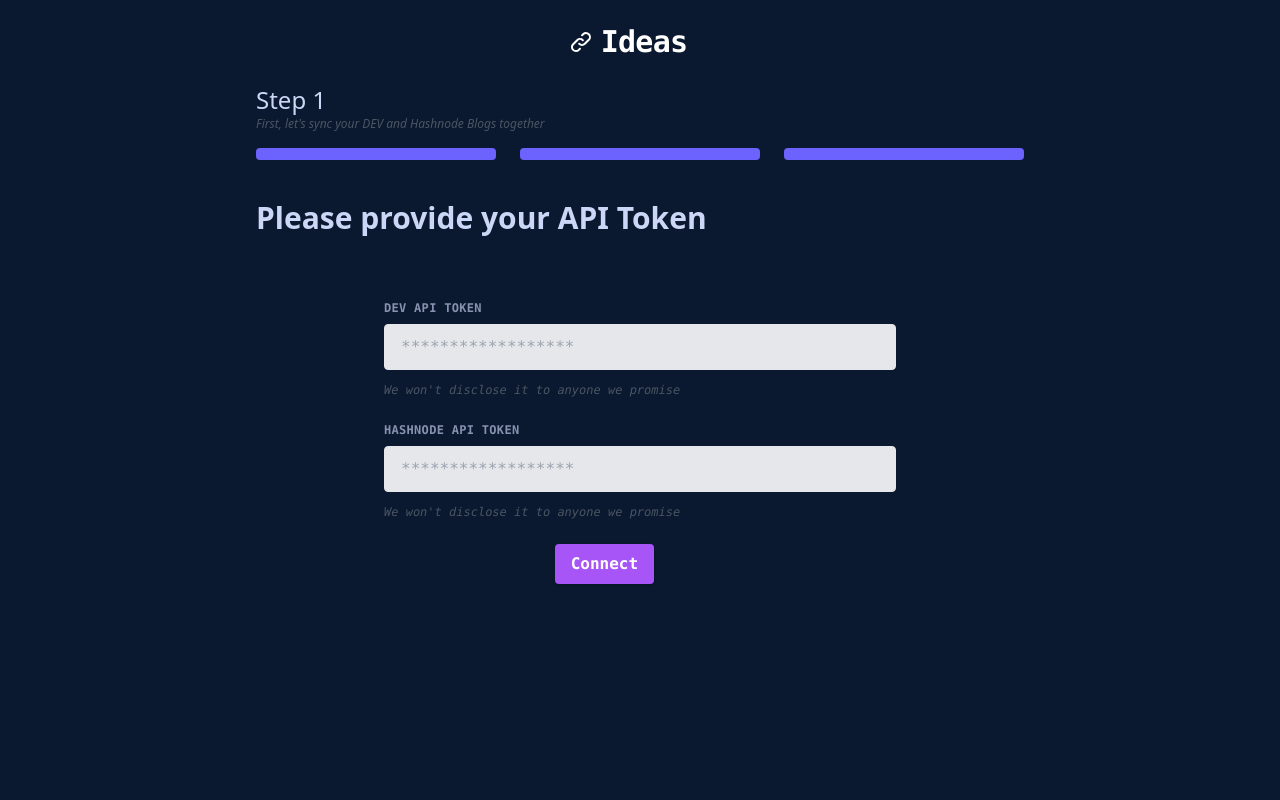
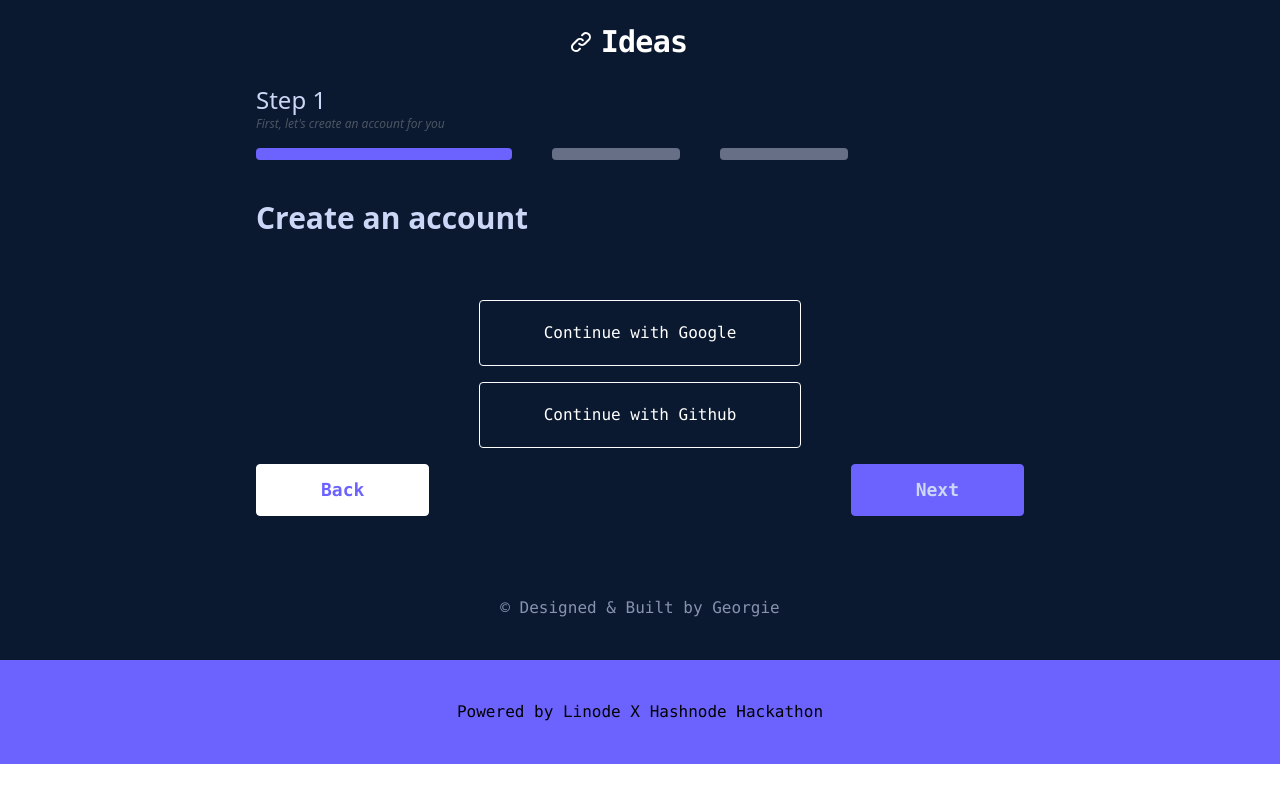
Before and after one commit to Mr-Georgie/ideas, a React (Create React App) app: page /onboard in a window 1280 px wide. Shown: the top 800 px of the page. Built offline with nearby package versions, Linux system fonts and the light colour scheme.

Commit message:
working on onboarding step 2

```diff
--- a/src/components/Home.js
+++ b/src/components/Home.js
@@ -1,12 +1,12 @@
 import React from "react";
 import HeroSection from "./HomeComp/HeroSection";
-import CoreFeatures from "./HomeComp/CoreFeatures";
+import About from "./HomeComp/About";
 
 export default function Home() {
   return (
     <div className="flex flex-col items-center mx-16 sm:mx-36 md:mx-10 lg:mx-40 xl:mx-64">
       <HeroSection />
-      <CoreFeatures />
+      <About />
     </div>
   );
 }
--- a/src/components/HomeComp/HeroSection.js
+++ b/src/components/HomeComp/HeroSection.js
@@ -9,18 +9,16 @@
 
       <div className="text-center">
         <p className="font-sans text-xl lg:text-3xl font-semibold text-[#CCD6F6]">
-          Write, publish and compare analytics for your articles on{" "}
-          <span className="text-custom-indigo">Hashnode</span> and{" "}
-          <span className="text-custom-indigo">DEV</span>
+          Share your crazy ideas and MVPs with like minded people
         </p>
       </div>
 
       <div className="my-8 font-mono">
         <a
-          href="#find-out-how"
+          href="#about"
           className="outline-btn inline-block text-xl px-4 py-2 leading-none "
         >
-          Find out how
+          How?
         </a>
       </div>
     </div>
--- a/src/components/Navbar.js
+++ b/src/components/Navbar.js
@@ -125,10 +125,10 @@
         >
           <div className="text-sm lg:flex-grow">
             <a
-              href="#find-out-how"
+              href="#about"
               className="block mt-4 lg:inline-block lg:mt-0 text-custom-indigo hover:text-white mr-4"
             >
-              Core Features
+              About
             </a>
             <a
               href="#responsive-header"
--- a/src/components/Onboard.js
+++ b/src/components/Onboard.js
@@ -1,26 +1,101 @@
-import React from "react";
+import React, { useState } from "react";
 import Step1 from "./OnboardingComp/Step1";
+import Step2 from "./OnboardingComp/Step2";
+import Step3 from "./OnboardingComp/Step3";
 
 export default function Onboard() {
+  //
+  const navigation = ["Step 1", "Step 2", "Step 3"];
+
+  //
+  const [navIndex, setNavIndex] = React.useState(0);
+
+  //
+  const navHandler = (direction, index) => {
+    if (direction === "next") {
+      setNavIndex((currentIndex) => currentIndex + 1);
+    }
+    if (direction === "previous") {
+      setNavIndex((currentIndex) => currentIndex - 1);
+    }
+  };
+
   return (
-    <div className="h-screen mx-16 sm:mx-36 md:mx-10 lg:mx-40 xl:mx-64">
+    <div className="mx-16 sm:mx-36 md:mx-10 lg:mx-40 xl:mx-64">
       <div>
-        <span className="text-custom-white text-2xl">Step 1</span>
+        <span className="text-custom-white text-2xl">
+          {navigation[navIndex]}
+        </span>
       </div>
       <p class="text-gray-600 text-xs italic">
-        First, let's sync your DEV and Hashnode Blogs together
+        {/* Conditionally render the content for Step 1, 2, & 3 */}
+        {navigation[navIndex] === "Step 1" &&
+          "First, let's create an account for you"}
+
+        {navigation[navIndex] === "Step 2" && "Tell us a little about yourself"}
+
+        {navigation[navIndex] === "Step 3" &&
+          "You're all set. Create your first post now or Go see what others have posted"}
       </p>
-      <div className="flex gap-6 mt-4 mb-10">
-        <span className="h-3 w-64 bg-custom-indigo rounded"></span>
-        <span className="h-3 w-64 bg-custom-indigo rounded"></span>
-        <span className="h-3 w-64 bg-custom-indigo rounded"></span>
+      <div className="flex gap-10 mt-4 mb-10">
+        {/*  */}
+        <span
+          className={`h-3 rounded ${
+            navigation[navIndex] === "Step 1"
+              ? "w-64 bg-custom-indigo"
+              : "w-32 bg-[#dcdbf571]"
+          }`}
+        ></span>
+        {/*  */}
+        <span
+          className={`h-3 rounded ${
+            navigation[navIndex] === "Step 2"
+              ? "w-64 bg-custom-indigo"
+              : "w-32 bg-[#dcdbf571]"
+          }`}
+        ></span>
+        {/*  */}
+        <span
+          className={`h-3 rounded ${
+            navigation[navIndex] === "Step 3"
+              ? "w-64 bg-custom-indigo"
+              : "w-32 bg-[#dcdbf571]"
+          }`}
+        ></span>
       </div>
       <div className="mb-16">
         <span className="text-custom-white text-3xl font-bold">
-          Please provide your API Token
+          {navigation[navIndex] === "Step 1" && "Create an account"}
+          {navigation[navIndex] === "Step 2" && "Complete your profile"}
+          {navigation[navIndex] === "Step 3" && "You're all set!"}
         </span>
       </div>
-      <Step1 />
+
+      {navigation[navIndex] === "Step 1" && <Step1 />}
+      {navigation[navIndex] === "Step 2" && <Step2 />}
+      {navigation[navIndex] === "Step 3" && <Step3 />}
+
+      <div className="flex justify-between gap-10 mt-4 mb-10 font-mono">
+        <div>
+          <button
+            type="button"
+            onClick={() => navHandler("previous", navIndex)}
+            className="solid-white-btn inline-block text-lg font-bold px-16 py-4 leading-none"
+          >
+            Back
+          </button>
+        </div>
+
+        <div>
+          <button
+            type="button"
+            onClick={() => navHandler("next", navIndex)}
+            className="solid-indigo-btn inline-block text-lg font-bold px-16 py-4 leading-none"
+          >
+            Next
+          </button>
+        </div>
+      </div>
     </div>
   );
 }
--- a/src/components/OnboardingComp/Step1.js
+++ b/src/components/OnboardingComp/Step1.js
@@ -2,65 +2,17 @@
 
 export default function Step1() {
   return (
-    <div className="flex flex-col items-center">
-      <form class="w-full max-w-lg font-mono">
-        {/*  */}
-        <div class="-mx-3 mb-6">
-          <div class="w-full px-3">
-            <label
-              class="block uppercase tracking-wide text-custom-grey text-xs font-bold mb-2"
-              for="grid-password"
-            >
-              DEV API Token
-            </label>
-            <input
-              class="appearance-none block w-full bg-gray-200 text-gray-700 border border-gray-200 rounded py-3 px-4 mb-3
-                            leading-tight focus:outline-none focus:bg-white focus:border-gray-500"
-              id="grid-password"
-              type="password"
-              placeholder="******************"
-            />
-            <p class="text-gray-600 text-xs italic">
-              We won't disclose it to anyone we promise
-            </p>
-          </div>
-        </div>
-        {/*  */}
-        <div class="-mx-3 mb-6">
-          <div class="w-full px-3">
-            <label
-              class="block uppercase tracking-wide text-custom-grey text-xs font-bold mb-2"
-              for="grid-password"
-            >
-              HASHNODE API Token
-            </label>
-            <input
-              class="appearance-none block w-full bg-gray-200 text-gray-700 border border-gray-200 rounded py-3 px-4 mb-3
-                            leading-tight focus:outline-none focus:bg-white focus:border-gray-500"
-              id="grid-password"
-              type="password"
-              placeholder="******************"
-            />
-            <p class="text-gray-600 text-xs italic">
-              We won't disclose it to anyone we promise
-            </p>
-          </div>
-        </div>
-        <div class="md:flex md:items-center">
-          <div class="md:w-1/3"></div>
-          <div class="md:w-2/3">
-            <button
-              class="shadow bg-purple-500 hover:bg-purple-400
-                focus:shadow-outline
-                focus:outline-none text-white
-                font-bold py-2 px-4 rounded"
-              type="button"
-            >
-              Connect
-            </button>
-          </div>
-        </div>
-      </form>
+    <div className="flex flex-col gap-4 items-center font-mono">
+      <div className="mx-3">
+        <span className="outline-btn inline-block text-base px-16 py-6 leading-none">
+          Continue with Google
+        </span>
+      </div>
+      <div className="mx-3">
+        <span className="outline-btn inline-block text-base px-16 py-6 leading-none">
+          Continue with Github
+        </span>
+      </div>
     </div>
   );
 }
--- a/src/components/OnboardingComp/Step2.js
+++ b/src/components/OnboardingComp/Step2.js
@@ -1,5 +1,59 @@
 import React from "react";
 
 export default function Step2() {
-  return <div>Step2</div>;
+  return (
+    <div className="font-mono">
+      <form class="flex flex-col">
+        <label
+          class="block uppercase tracking-wide text-custom-grey text-xs font-bold mb-2"
+          for="grid-password"
+        >
+          Choose profile photo
+        </label>
+        <div className="flex items-center space-x-6 mt-4 mb-8">
+          <div class="shrink-0">
+            <img
+              class="h-32 w-32 object-cover rounded-full"
+              src="https://images.unsplash.com/photo-1580489944761-15a19d654956?ixlib=rb-1.2.1&ixid=MnwxMjA3fDB8MHxwaG90by1wYWdlfHx8fGVufDB8fHx8&auto=format&fit=crop&w=1361&q=80"
+              alt="Current profile photo"
+            />
+          </div>
+          <label class="block">
+            <span class="sr-only">Choose profile photo</span>
+            <input
+              type="file"
+              class="block w-full text-sm text-slate-500
+                    file:mr-4 file:py-2 file:px-4
+                    file:rounded-full file:border-0
+                    file:text-sm file:font-semibold
+                    file:bg-violet-50 file:text-violet-700
+                    hover:file:bg-violet-100
+      "
+            />
+          </label>
+        </div>
+        {/*  */}
+        <div class="-mx-3 mb-6">
+          <div class="w-full px-3">
+            <div class=" bg-slate-800 p-8 rounded-md border border-gray-700">
+              <div class="mb-3">
+                <label
+                  class="block uppercase tracking-wide text-custom-grey text-xs font-bold mb-2"
+                  for="grid-password"
+                >
+                  Your Bio
+                </label>
+                <textarea
+                  rows="4"
+                  class="block p-2.5 w-full text-sm text-white bg-gray-700 rounded-lg border focus:outline-none
+                border-gray-600 placeholder-gray-400 focus:ring-custom-indigo focus:border-custom-indigo"
+                  placeholder="Just a paragraph about yourself will do"
+                ></textarea>
+              </div>
+            </div>
+          </div>
+        </div>
+      </form>
+    </div>
+  );
 }
--- a/src/index.css
+++ b/src/index.css
@@ -2,13 +2,10 @@
 @tailwind components;
 @tailwind utilities;
 
-
 @layer base {
-
   html {
     scroll-behavior: smooth;
   }
-
 }
 
 @layer components {
@@ -22,10 +19,16 @@
     transition ease-out duration-500;
   }
 
+  .solid-indigo-btn {
+    @apply border rounded text-custom-white border-custom-indigo bg-custom-indigo
+    hover:border-transparent hover:bg-[#6b79f2d2] mt-4 lg:mt-0
+    transition ease-out duration-500;
+  }
+
   .outline-btn {
     @apply border rounded text-white border-white
     hover:border-transparent hover:text-custom-indigo
     hover:bg-white mt-4 lg:mt-0
-    transition ease-out duration-500
+    transition ease-out duration-500;
   }
 }
```
Also changed, not shown: src/components/HomeComp/About.js (renamed from src/components/HomeComp/CoreFeatures.js, +14 -14 lines).
